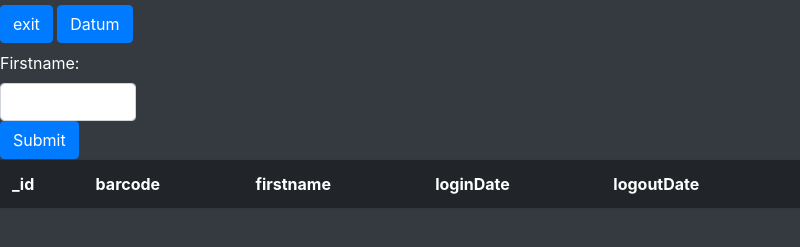
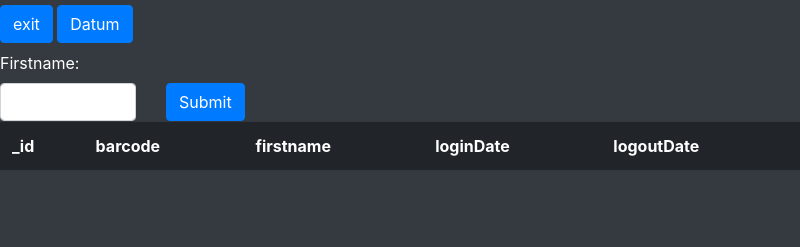
Before and after one commit to ReaperOfVeriod/scanner-login, an Electron app: page electron/public/view/index.html in a window 800 px wide. Shown: the part 51-298 px from the top of the page. Drawn offline with nearby package versions, Linux system fonts and the light colour scheme; no server answers.

Commit message:
fixed minor issue.

```diff
--- a/electron/public/view/index.html
+++ b/electron/public/view/index.html
@@ -15,16 +15,16 @@
     <button id="btn-close" type="button" class="btn btn-primary">exit</button>
     <button id="getDate" type="button" class="btn btn-primary">Datum</button>
     <h1 class="text-white" id="dateText"></h1>
-
+    <label class="text-white" for="firstnameInput">Firstname:</label>
       <div class="row">
         <div class="col-sm">
-                <form onsubmit="return false">
-                  <label class="text-white" for="firstnameInput">Firstname:</label>
-                  <input class="form-control" type="text" id="firstnameInput">
-                  <button id="getUserData" type="button" class="btn btn-primary">Submit</button>
+                <form onsubmit="event.preventDefault();">
+                    <input class="form-control" type="text" id="firstnameInput">
+        </div>
+        <div class="col-sm">
+                    <button id="getUserData" type="button" class="btn btn-primary">Submit</button>
                 </form>
         </div>
-        <div class="col-sm"></div>
         <div class="col-sm"></div>
         <div class="col-sm"></div>
         <div class="col-sm"></div>
```
